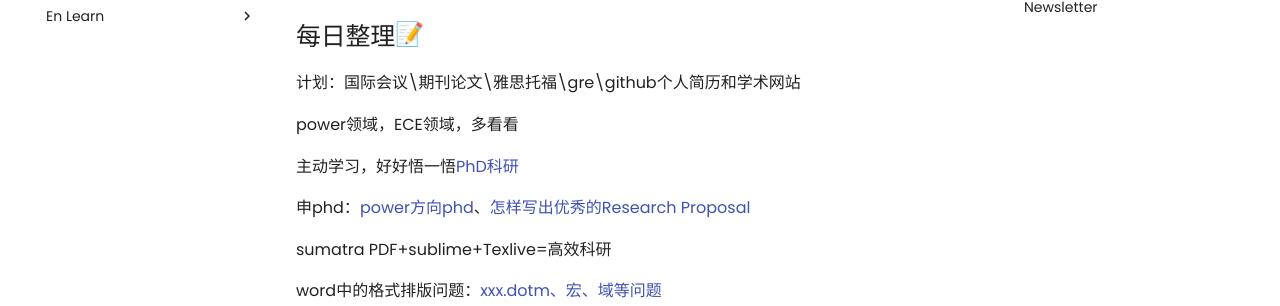
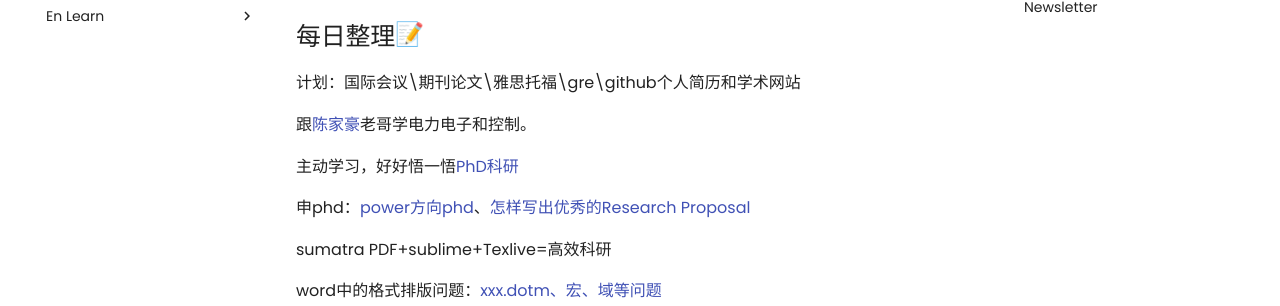
Before and after one commit to Pengyu-Jin/Pengyu-Jin.github.io, an MkDocs documentation site: the page built from docs/major/research/research.md, in a window 1280 px wide and 900 px high. Shown: the part 333-639 px from the top of the window. Built offline with MkDocs 1.6.1 and Material for MkDocs 9.7.7, drawn with Linux system fonts in a browser that asks for light colours; emoji names are drawn with the system emoji font; comment, search, counter and statistics services are not loaded.

Commit message:
20240713-a

```diff
--- a/docs/major/research/research.md
+++ b/docs/major/research/research.md
@@ -5,7 +5,7 @@
 ## 每日整理:memo:
 计划：国际会议\期刊论文\雅思托福\gre\github个人简历和学术网站
 
-power领域，ECE领域，多看看
+跟[陈家豪](https://faculty.sist.shanghaitech.edu.cn/chenjh/){:target="_blank}老哥学电力电子和控制。
 
 主动学习，好好悟一悟[PhD科研](https://zhuanlan.zhihu.com/p/477439202){:target="_blank"}
 
```
Also changed, not shown: docs/interest/programming/Python.md (+2 -0 lines).
